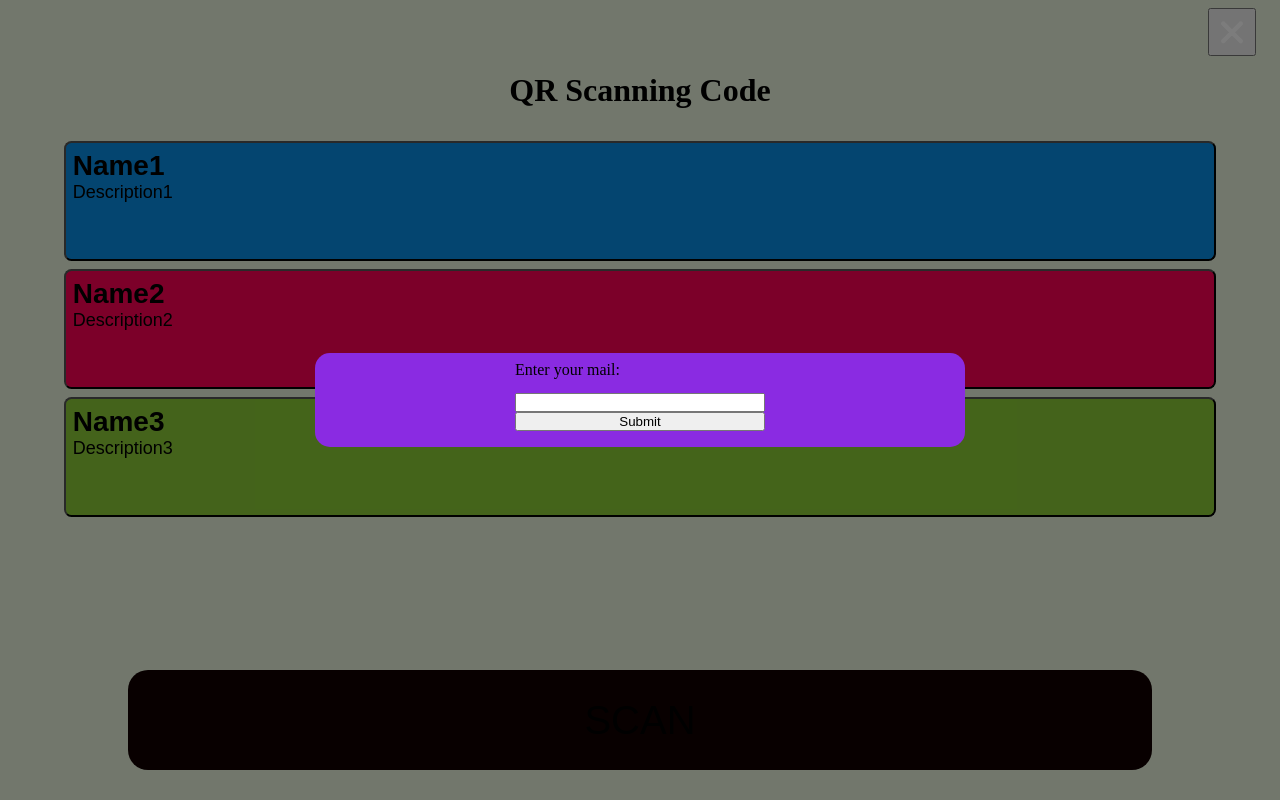
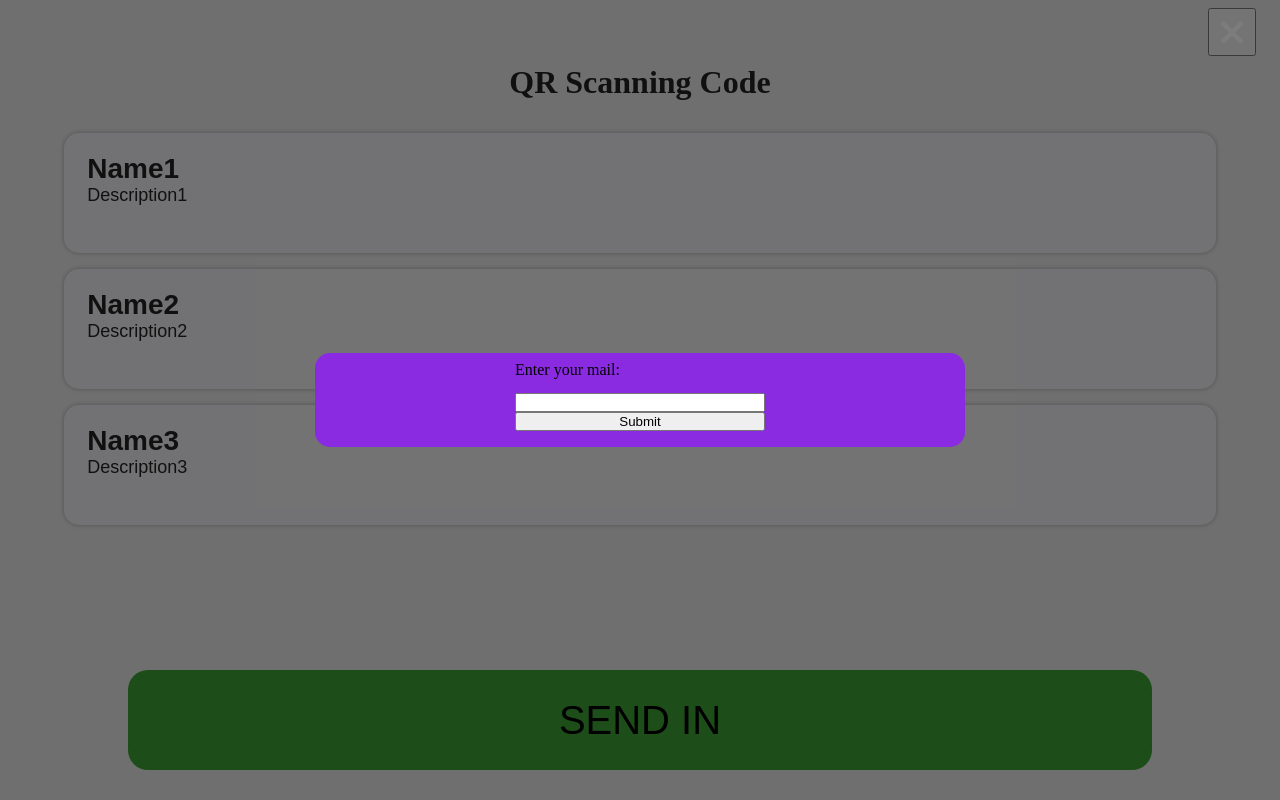
Before and after one commit to luckelc/qr_scanner, a Next.js app: page / in a window 1280 px wide. Built offline with nearby package versions, Linux system fonts and the light colour scheme; no server answers; the database is empty.

Commit message:
Cleaned up code, UI and added give up form

```diff
--- /dev/null
+++ b/src/components/GiveUpForm.jsx
@@ -0,0 +1,23 @@
+import styles from '@/styles/index.module.css'
+import React from 'react';
+
+function GiveUpForm({canceled, proceeded}){
+
+  return (
+    <div className={styles.giveUpForm}>
+      <div className={styles.card}>
+        <h2>Would you like to give up?</h2>
+        <ul>
+          <li>
+            <button type="button" onClick={() => canceled()}>Cancel</button>
+          </li>
+          <li>
+            <button type="button" onClick={() => proceeded()}>Proceed</button>
+          </li>
+        </ul>
+      </div>
+    </div>
+  );
+}
+
+export default GiveUpForm;
--- a/src/components/Html5QrcodePlugin.jsx
+++ b/src/components/Html5QrcodePlugin.jsx
@@ -34,7 +34,7 @@ const Html5QrcodePlugin = ({removeScanner}) => {
                 },
                 (decodedText, decodedResult) => {
                     console.log(decodedText)
-                    /*
+
                     if (Array.isArray(questionData)) {
                         questionData.forEach(question => {
                             if(question.id == decodedText && question.found != true){
@@ -46,7 +46,7 @@ const Html5QrcodePlugin = ({removeScanner}) => {
                                 });
                             }
                         });
-                    }*/
+                    }
                 },
                 (errorMessage) => {
                     // parse error, ignore it.
--- a/src/components/QuestionAnswer.jsx
+++ b/src/components/QuestionAnswer.jsx
@@ -4,7 +4,9 @@ import React from 'react';
 function QuestionAnswer({onClick, answerText, selected}){
   return (
     <li>
-      <button style={selected? {backgroundColor: 'lime'} : {}} className={styles.answer} onClick={onClick}>
+      <button className={selected? (styles.answer.toString() + " " + styles.selected.toString()) : (styles.answer) }
+       onClick={onClick}
+      >
           {answerText}
       </button>
     </li>
--- a/src/components/QuestionRow.jsx
+++ b/src/components/QuestionRow.jsx
@@ -5,21 +5,12 @@ function QuestionRow({onClick, question}){
   return (
     <li key={question.id} className={styles.question}>
       <button
-        style={question.found? ({backgroundColor: question.color.hex, pointerEvents: 'initial'}) :
-          ({backgroundColor: question.color.hex, pointerEvents: 'none'})}
-        className={styles.questionButton}
+        style={question.found? ({pointerEvents: 'initial'}) :
+          ({pointerEvents: 'none'})}
+        className={question.found? (styles.questionButton.toString() + " " + styles.answered.toString()) : (styles.questionButton)}
         onClick={() => onClick(question)}
         id={"question" + question.id}
       >
-        {question.found? (
-          <div className={styles.checkmark}>
-            <svg viewBox="0 0 36 36" aria-hidden="true" role="img">
-              <path fill="#31373D" d="M34.459 1.375a2.999 2.999 0 0 0-4.149.884L13.5 28.17l-8.198-7.58a2.999 2.999 0 1 0-4.073 4.405l10.764 9.952s.309.266.452.359a2.999 2.999 0 0 0 4.15-.884L35.343 5.524a2.999 2.999 0 0 0-.884-4.149z"></path>
-            </svg>
-          </div>
-        ) : (
-          ''
-        )}
         <div className={styles.info}>
           <h3>{question.name}</h3>
           <p>{question.description}</p>
--- a/src/pages/main.jsx
+++ b/src/pages/main.jsx
@@ -9,6 +9,7 @@ import QuestionForm from '@/components/QuestionForm';
 import { initializeApp } from "firebase/app";
 import { getDatabase, ref, push, onValue, remove, get, child} from "firebase/database";
 import MailCollector from '@/components/MailCollector'
+import GiveUpForm from '@/components/GiveUpForm';
 
 // User_mail and firebase setup
 const firebaseConfig = {
@@ -46,11 +47,12 @@ const localStorageMailKey = 'user_mail'
 
 export default function QrScannerHomePage() {
   const [questionData, setQuestionData] = getQuestionArray();
+  const [selectedQuestionData, setSelectedQuestionData] = useState(null);
   const [isQuestionFormVisible, setQuestionFormVisibility] = useState(false);
   const [isScannerVisible, setIsScannerVisible] = useState(false);
-  const [selectedQuestionData, setSelectedQuestionData] = useState(null);
-  const [questionBlock, setQuestionBlock] = useState([]);
   const [isMailCollected, setIsMailColleted] = useState(false);
+  const [isGiveUpFormVisible, setGiveUpFormVisibility] = useState(false)
+  const [isAllQuestionsAnswered, setAllQuestionsAnswered] = useState(false)
 
   const handleSendEmail = async () => {
     try {
@@ -77,22 +79,33 @@ export default function QrScannerHomePage() {
     }
   };
 
-  // Set the questionData to the default questions.questions data if there isn't any saved data in localStorage
-  useEffect(() => {
-    const storedData = localStorage.getItem(localStorageMailKey);
-    setIsMailColleted(storedData? storedData : false);
-    if(isMailCollected)
-      console.log('The mail is ' + isMailCollected);
-  }, []);
-
   function SetUserMail(user_mail){
     setIsMailColleted(true)
     localStorage.setItem(localStorageMailKey, user_mail);
     handleSendEmail();
   }
 
+  const toggleQuestionFormVisibilityText = (selectedQuestion) => {
+    setQuestionFormVisibility(true);
+    setSelectedQuestionData(selectedQuestion); // Store the selected question data
+  };
+
+  const questionRows = questionData.map((question, index) => (
+    <QuestionRow
+    key={index}
+    onClick={toggleQuestionFormVisibilityText}
+    question={question}
+    />
+  ))
+
   useEffect(() => {
     if (typeof window !== 'undefined') {
+      // Get the stored mail, if there is one.
+      const storedData = localStorage.getItem(localStorageMailKey);
+      setIsMailColleted(storedData && storedData);
+      if(isMailCollected)
+        console.log('The mail is ' + isMailCollected);
+
       // Fetch the mail data
       const fetchData = async () => {
         const user_data = await GetUserData();
@@ -124,35 +137,12 @@ export default function QrScannerHomePage() {
 
   useEffect(() => {
     if (questionData.length > 0) {
-      let temp = []
-      for (let i = 0; i < questionData.length; i++) {
-        const question = getQuestionHandler(i);
-        const questionComponent = (
-          <QuestionRow
-            key={question.id} // Don't forget to add a unique key
-            onClick={toggleQuestionFormVisibilityText}
-            question={question}
-          />
-        );
-        temp.push(questionComponent)
-      }
-      setQuestionBlock(temp)
       const allFound = questionData.every(obj => obj.hasOwnProperty('found') && obj.found === true);
       if(allFound){
         console.log('You found them all!!!')
       }
     }
-
   }, [questionData]);
-
-  function getQuestionHandler(questionIndex) {
-    return questionData[questionIndex]
-  }
-
-  const toggleQuestionFormVisibilityText = (selectedQuestion) => {
-    setQuestionFormVisibility(true);
-    setSelectedQuestionData(selectedQuestion); // Store the selected question data
-  };
 
   return (
     <>
@@ -178,17 +168,21 @@ export default function QrScannerHomePage() {
             <div></div>
           )}
 
-          <button className={styles.give_up}>
+          <button className={styles.give_up} onClick={() => setGiveUpFormVisibility(true)}>
             <svg height="800px" viewBox="0 -0.5 25 25" fill="none" xmlns="http://www.w3.org/2000/svg">
               <path d="M6.96967 16.4697C6.67678 16.7626 6.67678 17.2374 6.96967 17.5303C7.26256 17.8232 7.73744 17.8232 8.03033 17.5303L6.96967 16.4697ZM13.0303 12.5303C13.3232 12.2374 13.3232 11.7626 13.0303 11.4697C12.7374 11.1768 12.2626 11.1768 11.9697 11.4697L13.0303 12.5303ZM11.9697 11.4697C11.6768 11.7626 11.6768 12.2374 11.9697 12.5303C12.2626 12.8232 12.7374 12.8232 13.0303 12.5303L11.9697 11.4697ZM18.0303 7.53033C18.3232 7.23744 18.3232 6.76256 18.0303 6.46967C17.7374 6.17678 17.2626 6.17678 16.9697 6.46967L18.0303 7.53033ZM13.0303 11.4697C12.7374 11.1768 12.2626 11.1768 11.9697 11.4697C11.6768 11.7626 11.6768 12.2374 11.9697 12.5303L13.0303 11.4697ZM16.9697 17.5303C17.2626 17.8232 17.7374 17.8232 18.0303 17.5303C18.3232 17.2374 18.3232 16.7626 18.0303 16.4697L16.9697 17.5303ZM11.9697 12.5303C12.2626 12.8232 12.7374 12.8232 13.0303 12.5303C13.3232 12.2374 13.3232 11.7626 13.0303 11.4697L11.9697 12.5303ZM8.03033 6.46967C7.73744 6.17678 7.26256 6.17678 6.96967 6.46967C6.67678 6.76256 6.67678 7.23744 6.96967 7.53033L8.03033 6.46967ZM8.03033 17.5303L13.0303 12.5303L11.9697 11.4697L6.96967 16.4697L8.03033 17.5303ZM13.0303 12.5303L18.0303 7.53033L16.9697 6.46967L11.9697 11.4697L13.0303 12.5303ZM11.9697 12.5303L16.9697 17.5303L18.0303 16.4697L13.0303 11.4697L11.9697 12.5303ZM13.0303 11.4697L8.03033 6.46967L6.96967 7.53033L11.9697 12.5303L13.0303 11.4697Z" fill="#FFFFFF"/>
             </svg>
           </button>
         </div>
 
+        {isGiveUpFormVisible &&
+          (
+          <GiveUpForm canceled={() => setGiveUpFormVisibility(false)} proceeded={() => console.log('They gave up')}/>
+          )
+        }
 
-        {isMailCollected? (
-            ''
-          ) : (
+        {!isMailCollected &&
+          (
             <MailCollector onSubmit={SetUserMail} />
           )
         }
@@ -203,22 +197,30 @@ export default function QrScannerHomePage() {
           </div>
         ) : (
           <div className={styles.content}>
-            {isQuestionFormVisible? (<QuestionForm onExit={() => setQuestionFormVisibility(false)} question={selectedQuestionData}/>) : ''}
+            {isQuestionFormVisible && (<QuestionForm onExit={() => setQuestionFormVisibility(false)} question={selectedQuestionData}/>)}
             <div className={styles.temp}>
               <h1 className={styles.h1}>QR Scanning Code</h1>
 
               <ul>
-                {questionBlock}
+                {questionRows}
               </ul>
             </div>
 
             <div className={styles.nav}>
               <div className={styles.navGroup}>
-                <button onClick={setIsScannerVisible} className={styles.scan}>SCAN</button>
+
+                {isAllQuestionsAnswered?
+                  <button onClick={setIsScannerVisible} className={styles.scan}>SCAN</button>
+                  :
+                  // Change the class to its own, or create a general name that can be applied to both buttons
+                  <button onClick={() => console.log("You sent in your form")} className={styles.scan}>SEND IN</button>
+                }
+
               </div>
             </div>
           </div>
         )}
+
       </div>
     </>
   )
--- a/src/styles/index.module.css
+++ b/src/styles/index.module.css
@@ -4,7 +4,7 @@
   --upper-nav-height: 4em;
   --lower-nav-height: 10em;
   overflow: hidden;
-  background-color: #EBF5DF;
+  background-color: #e6e6e6;
 }
 
 .main_nav{
@@ -76,25 +76,44 @@
 
 .h1{
   text-align: center;
-  padding-top: .25em;
   margin-bottom: 1em;
+  color: rgb(34, 34, 34);
 }
 
 .question{
   width: 90%;
   list-style-type: none;
   margin: 0 auto;
-  margin-bottom: .5em;
+  margin-bottom: 1em;
+  position: relative;
 }
 
-.question > *{
+.questionButton.answered::after{
+  content: '';
+  padding: 1.15em;
+  position: absolute;
+  left: -.5em;
+  top: -.3em;
+  background-color: #3c9e33;
+  border-radius: 50%;
+}
+
+.question > .questionButton{
   width: 100%;
   transition: all .25s;
-  border-radius: 7.5px;
+  border-radius: 15px;
   height: 9em;
   display: flex;
   align-items: flex-start;
-  padding: .5em;
+  padding: 1.5em 1.75em 0em 1.75em;
+  background-color: rgb(236, 236, 239);
+  box-shadow: 0px 0px 5px rgba(0, 0, 0, 0.288);
+  border: none;
+}
+
+.question > .questionButton.answered:hover{
+  transition: all .15s;
+  transform: scale(1.05);
 }
 
 .question .checkmark{
@@ -115,7 +134,7 @@
   padding: .25em;
   width: 3.5em;
   height: 3.5em;
-  fill: white;
+  fill: rgb(0, 0, 0);
 }
 
 .question .info{
@@ -126,20 +145,16 @@
 
 .question h3{
   font-size: 28px;
+  color: rgb(34, 34, 34);
 }
 
 .question p{
   font-size: 18px;
+  color: rgb(34, 34, 34);
 }
 
-.question > * *{
+.question > .questionButton *{
   pointer-events: none;
-}
-
-.question > *:hover{
-  transition: all .15s;
-  transform: scale(1.05);
-  cursor: pointer;
 }
 
 .module{
@@ -212,7 +227,7 @@
 }
 
 .navGroup .scan{
-  background-color: #110101;
+  background-color: #3c9e33;
   border-radius: .5em;
   width: 80%;
   height: 2.5em;
@@ -232,6 +247,55 @@
   width: 100%;
   height: 100%;
 }
+
+.giveUpForm{
+  position: fixed;
+  left: 0;
+  top: 0;
+  height: 100vh;
+  width: 100vw;
+  background-color: rgba(0, 0, 0, 0.514);
+  z-index: 100;
+  display: flex;
+  justify-content: center;
+  align-items: center;
+}
+
+.giveUpForm > .card{
+  max-width: 650px;
+  padding: 1.5em;
+  position: relative;
+  z-index: 101;
+  width: 70%;
+  height: auto;
+  margin: 0 auto;
+  padding-bottom: 1em;
+  background-color: rgb(235, 235, 235);
+  border-radius: 15px;
+  overflow: hidden;
+}
+
+.giveUpForm > .card ul{
+  display: flex;
+  list-style-type: none;
+  justify-content: center;
+  align-items: center;
+}
+.giveUpForm > .card ul li{
+  --distanceDividedBy2: 2em;
+  margin-right: var(--distanceDividedBy2);
+  margin-left: var(--distanceDividedBy2);
+}
+.giveUpForm > .card button{
+  padding: 1em 3em 1em 3em;
+}
+
+
+.giveUpForm > .card h2{
+  color: black;
+  margin-bottom: 1em;
+}
+
 
 .questionForm{
   position: fixed;
@@ -255,7 +319,7 @@
   height: auto;
   margin: 0 auto;
   padding-bottom: 1em;
-  background-color: blueviolet;
+  background-color: rgb(235, 235, 235);
   border-radius: 15px;
   overflow: hidden;
   --card-cover-height: 14em
@@ -275,6 +339,7 @@
 }
 .questionForm h2{
   padding: .35em .15em .375em .15em;
+  color: black;
 }
 .questionForm .info{
   height: calc(100% - var(--card-cover-height));
@@ -301,6 +366,7 @@
   height: 2em;
   padding: .25em;
   font-size: 20px;
+  border: none;
 }
 
 .questionForm ul button:hover{
@@ -314,6 +380,9 @@
   width: 90%;
   height: 3em;
   font-size: 18px;
+}
+.questionForm .answer.selected{
+  background-color: #3c9e33;
 }
 
 .mailForm{
```
